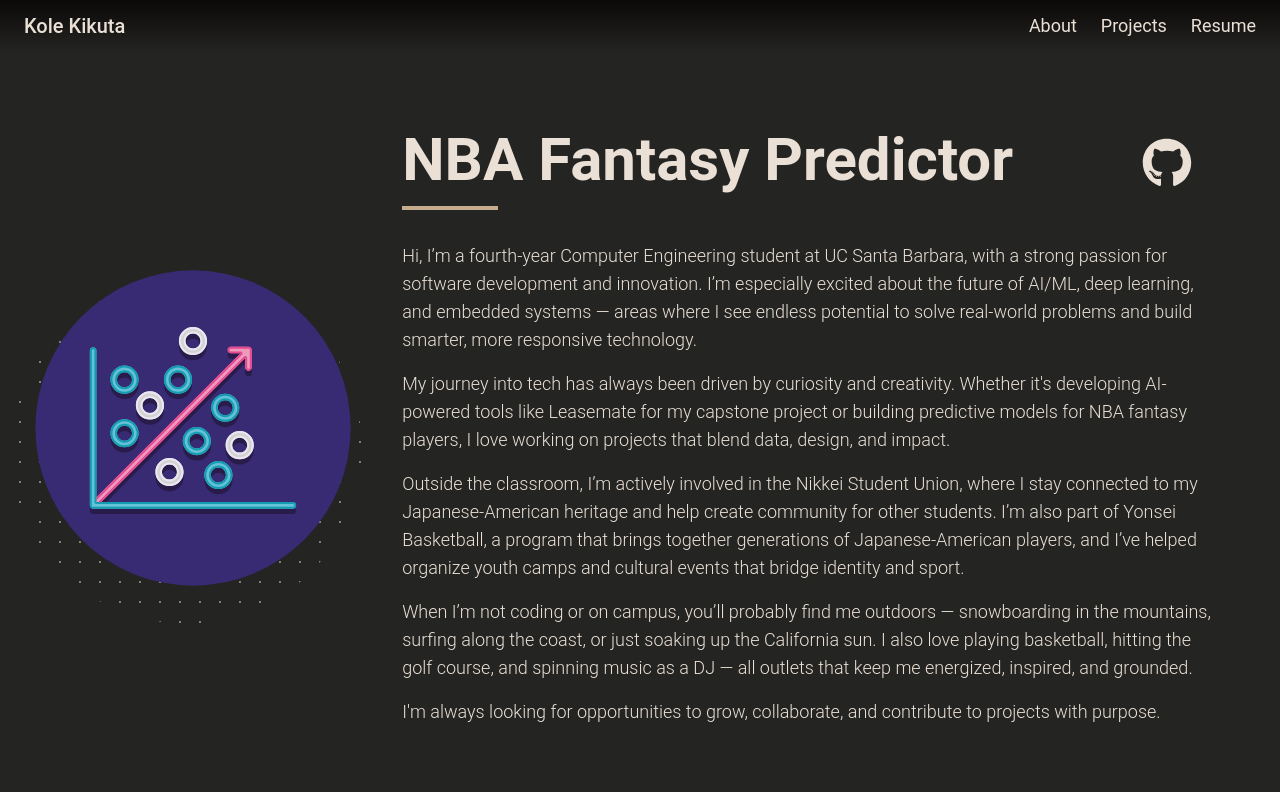
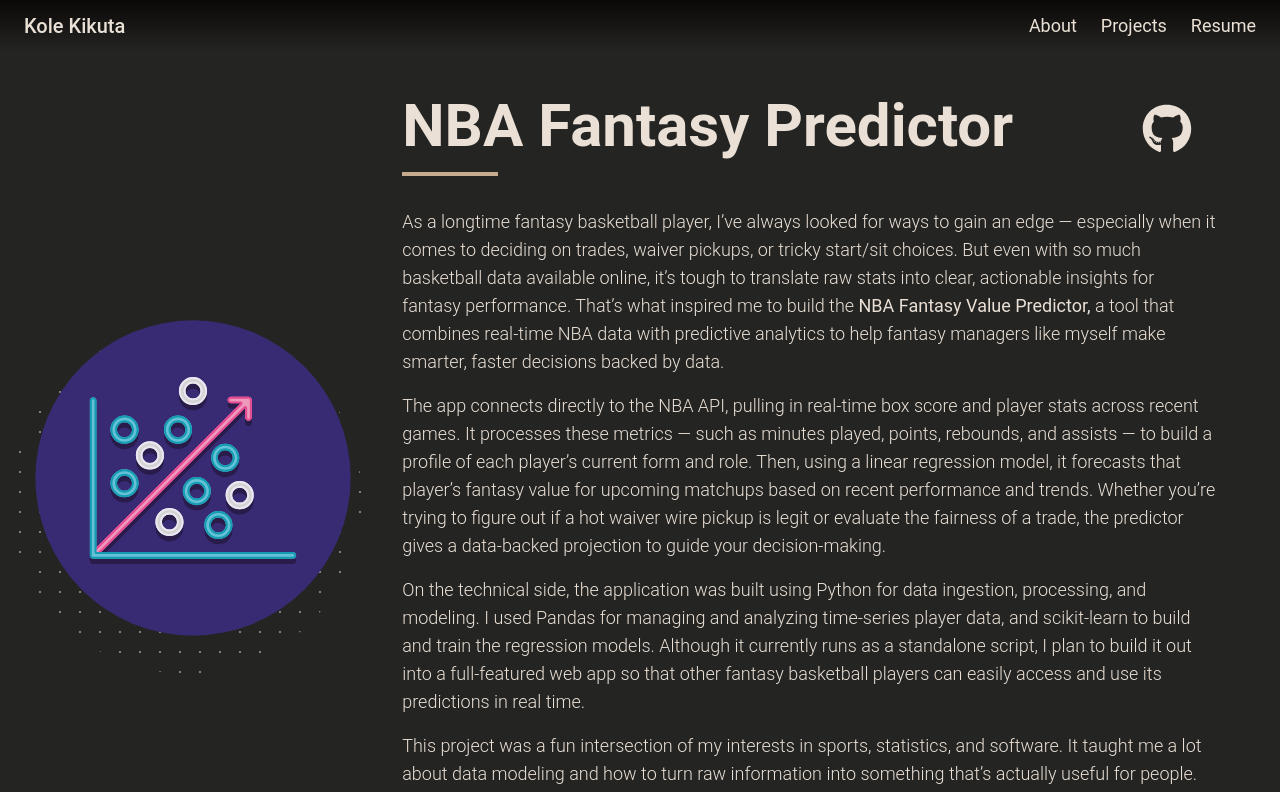
Before and after one commit to kolekikuta/portfolioWebste, a React (Create React App) app in the folder portfolio_website/: page /nbafantasy in a window 1280 px wide. Shown: the top 792 px of the page. Built offline with nearby package versions, Linux system fonts and the light colour scheme; the HTML template or start-up script is replaced by a standard one.

Commit message:
fantasy page

```diff
--- a/portfolio_website/src/HomePage/HomePage.js
+++ b/portfolio_website/src/HomePage/HomePage.js
@@ -138,7 +138,7 @@
             description="The goal for this project was to help fantasy basketball players, like myself, make data-driven decisions about trades, pickups, and
             lineup choices. This project uses real-time data from the NBA API to analyze player performance and forecast future fantasy value.
             The application collects box score data for individual players, processes recent game stats, and applies a linear regression model to
-            predict upcoming fantasy outputs. "
+            predict upcoming fantasy outputs."
             imgPath="nba_predictor_logo2.svg"
             imgAlt="NBA Predictor Logo"
             skills={["Python", "NBA API", "Pandas", "NumPy"]}
--- a/portfolio_website/src/ProjectsPage/NBAFantasyPage.js
+++ b/portfolio_website/src/ProjectsPage/NBAFantasyPage.js
@@ -16,7 +16,7 @@
       <div className="font-sans min-h-screen flex flex-col items-center px-6 max-w-7xl">
 
       {/* Hero Section */}
-      <section className="text-center h-screen w-full pt-14 flex justify-center items-center align-middle">
+      <section className="text-center w-full pt-14 flex justify-center items-center align-middle">
         <div className="relative">
           <Dots classNameStr="w-[22rem] h-[22rem] absolute top-2 right-2 rounded-full z-0"/>
           <motion.div
@@ -35,28 +35,29 @@
             <FaGithub className="inline-block text-primary-text hover:text-secondary transition transform duration-300" size={50}/>
           </a>
           <Reveal>
-            <p className="text-lg font-light mb-4">Hi, I’m a fourth-year Computer Engineering student at UC Santa Barbara, with a strong passion for software
-              development and innovation. I’m especially excited about the future of AI/ML, deep learning, and embedded systems —
-              areas where I see endless potential to solve real-world problems and build smarter, more responsive technology.</p>
+            <p className="text-lg font-light mb-4">As a longtime fantasy basketball player, I’ve always looked for ways to gain an edge — especially when
+              it comes to deciding on trades, waiver pickups, or tricky start/sit choices. But even with so much basketball data available online, it’s
+              tough to translate raw stats into clear, actionable insights for fantasy performance. That’s what inspired me to build the <strong>NBA Fantasy
+              Value Predictor,</strong> a tool that combines real-time NBA data with predictive analytics to help fantasy managers like myself make smarter,
+              faster decisions backed by data.</p>
           </Reveal>
           <Reveal>
-            <p className="text-lg font-light mb-4">My journey into tech has always been driven by curiosity and creativity. Whether it's developing
-              AI-powered tools like Leasemate for my capstone project or building predictive models for NBA fantasy players, I love
-              working on projects that blend data, design, and impact.</p>
+            <p className="text-lg font-light mb-4">The app connects directly to the NBA API, pulling in real-time box score and player stats across recent
+              games. It processes these metrics — such as minutes played, points, rebounds, and assists — to build a profile of each player’s
+              current form and role. Then, using a linear regression model, it forecasts that player’s fantasy value for upcoming matchups based on recent
+              performance and trends. Whether you’re trying to figure out if a hot waiver wire pickup is legit or evaluate the fairness of a trade, the
+              predictor gives a data-backed projection to guide your decision-making.</p>
+            </Reveal>
+          <Reveal>
+            <p className="text-lg font-light mb-4">On the technical side, the application was built using Python for data ingestion, processing, and modeling.
+              I used Pandas for managing and analyzing time-series player data, and scikit-learn to build and train the regression models. Although it currently
+              runs as a standalone script, I plan to build it out into a full-featured web app so that other fantasy basketball players can easily access and
+              use its predictions in real time.</p>
           </Reveal>
           <Reveal>
-            <p className="text-lg font-light mb-4">Outside the classroom, I’m actively involved in the Nikkei Student Union, where I stay connected to
-              my Japanese-American heritage and help create community for other students. I’m also part of Yonsei Basketball, a program
-              that brings together generations of Japanese-American players, and I’ve helped organize youth camps and cultural events
-              that bridge identity and sport.</p>
-          </Reveal>
-          <Reveal>
-            <p className="text-lg font-light mb-4">When I’m not coding or on campus, you’ll probably find me outdoors — snowboarding in the mountains, surfing along the coast,
-              or just soaking up the California sun. I also love playing basketball, hitting the golf course, and spinning music as a DJ
-               — all outlets that keep me energized, inspired, and grounded.</p>
-          </Reveal>
-          <Reveal>
-            <p className="text-lg font-light">I'm always looking for opportunities to grow, collaborate, and contribute to projects with purpose.</p>
+            <p className="text-lg font-light mb-4">This project was a fun intersection of my interests in sports, statistics, and software. It taught me a lot
+              about data modeling and how to turn raw information into something that’s actually useful for people. More importantly, it scratched the itch
+              I’d always had during fantasy season — and now, I rarely make a roster move without consulting my own app first.</p>
           </Reveal>
         </div>
       </section>
```
